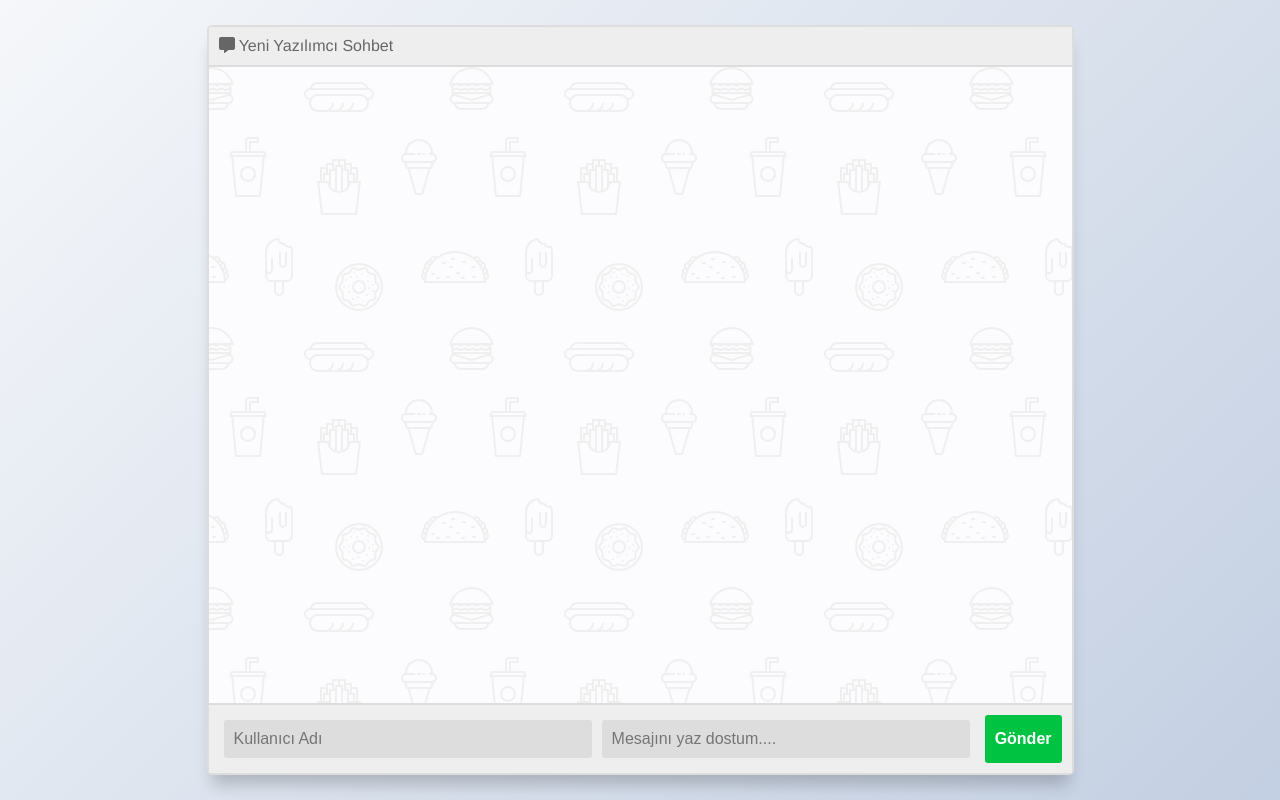
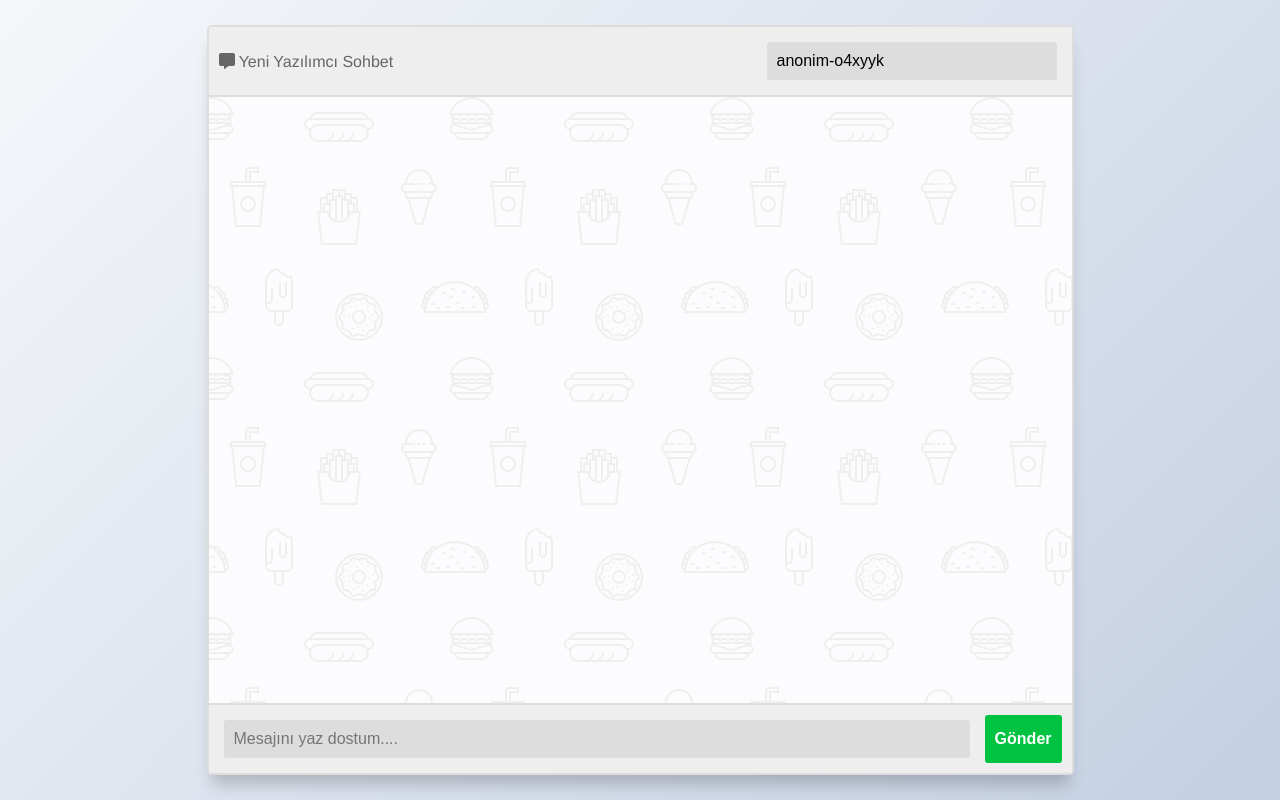
Before and after one commit to 4hera/chat-sample-yy, a website: page www/index.html in a window 1280 px wide. Drawn offline with nearby package versions, Linux system fonts and the light colour scheme.

Commit message:
Add files via upload

```diff
--- a/www/index.html
+++ b/www/index.html
@@ -5,7 +5,7 @@
     <meta charset="UTF-8">
     <meta http-equiv="X-UA-Compatible" content="IE=edge">
     <meta name="viewport" content="width=device-width, initial-scale=1.0">
-    <title>Socket IO - Example</title>
+    <title>Yeni Yazılımcı Socket IO - Example</title>
     <link rel="stylesheet" href="style.css">
 </head>
 
@@ -18,10 +18,14 @@
     </div>
     <pre id="message-area"></pre>
 -->
-    <section class="msger" id="app">
+    <section class="msger" id="app" v-cloak>
         <header class="msger-header">
             <div class="msger-header-title">
                 <i class="fas fa-comment-alt"></i> Yeni Yazılımcı Sohbet
+
+            </div>
+            <div class="msger-username" style="width:300px">
+                <input type="text" class="msger-input" id="chat-username" placeholder="Kullanıcı Adı">
             </div>
         </header>
 
@@ -61,7 +65,6 @@
         </main>
 
         <div class="msger-inputarea">
-            <input type="text" class="msger-input" id="chat-username" placeholder="Kullanıcı Adı">
             <input type="text" class="msger-input" id="chat-message" placeholder="Mesajını yaz dostum....">
             <button type="button" onclick="sendMessage()" class="msger-send-btn">Gönder</button>
         </div>
--- a/www/script.js
+++ b/www/script.js
@@ -5,8 +5,8 @@ var app = new Vue({
         message: 'Hello Vue!'
     }
 })
-document.getElementById("chat-username").value = localStorage.getItem("yy_username") || "";
 
+document.getElementById("chat-username").value = localStorage.getItem("yy_username") || `anonim-${Math.random().toString(36).slice(-6)}`;
 var socket = io(window.location.origin, {
     transports: ["websocket", "polling"],
     rejectUnauthorized: false,
@@ -38,6 +38,9 @@ input.addEventListener("keypress", function(event) {
 socket.on("chat-history", (data) => {
     data.chat_history.forEach(element => {
         element.isClient = false;
+        if (element.socket_id == socket.id) {
+            element.isClient = true;
+        }
     });
     app.chat_messages = data.chat_history;
 });
--- a/www/style.css
+++ b/www/style.css
@@ -16,6 +16,10 @@ html {
     margin: 0;
     padding: 0;
     box-sizing: inherit
+}
+
+[v-cloak]>* {
+    display: none
 }
 
 body {
@@ -48,6 +52,10 @@ body {
     border-bottom: var(--border);
     background: #eee;
     color: #666
+}
+
+.msger-header-title {
+    margin-top: 1rem
 }
 
 .msger-chat {
@@ -184,3 +192,15 @@ body {
     position: relative;
     background-color: red
 }
+
+.msger-username {
+    display: flex;
+    background: #eee
+}
+
+.msger-username * {
+    padding: 10px;
+    border: none;
+    border-radius: 3px;
+    font-size: 1em
+}
```
Also changed, not shown: app.js (+0 -12 lines).
